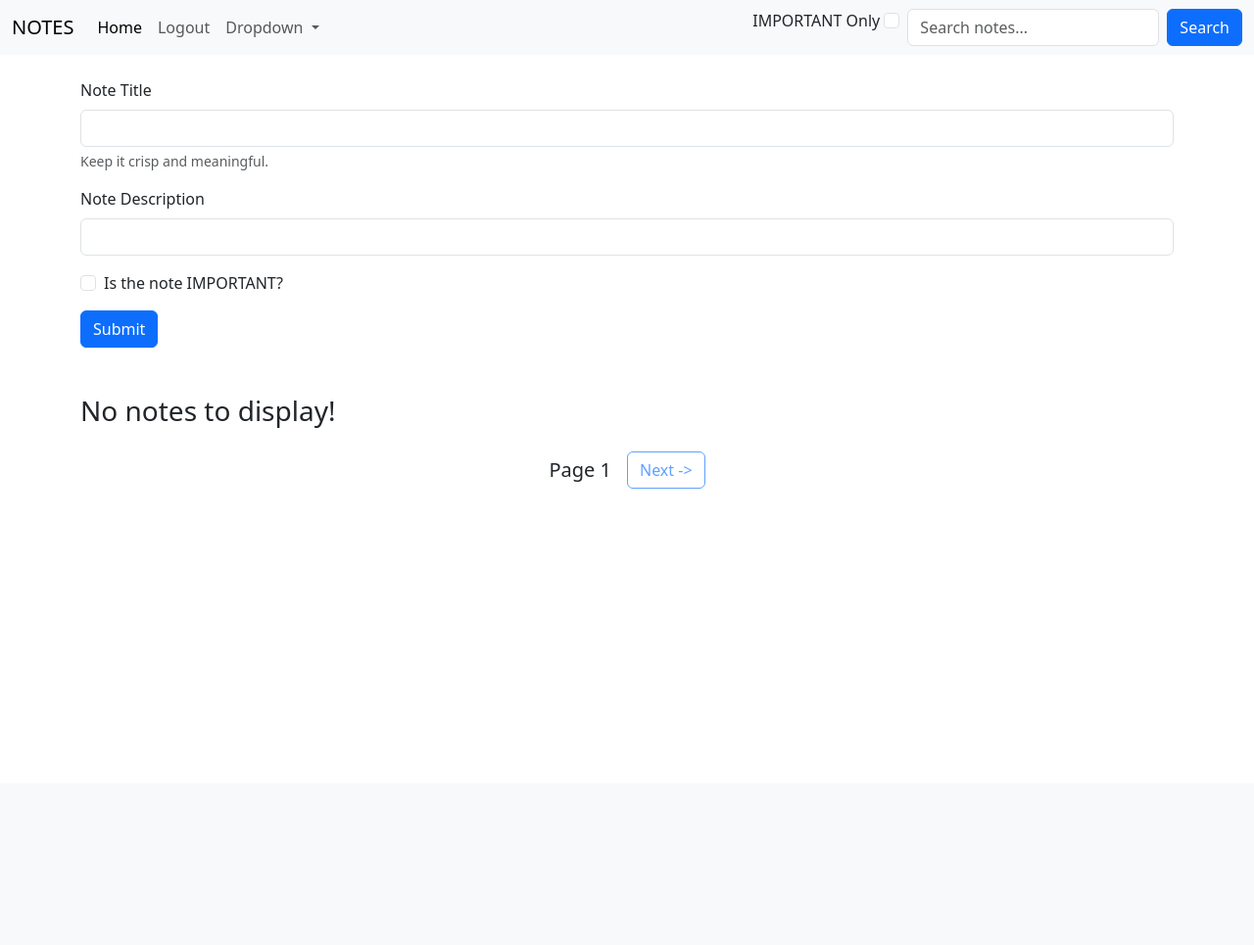
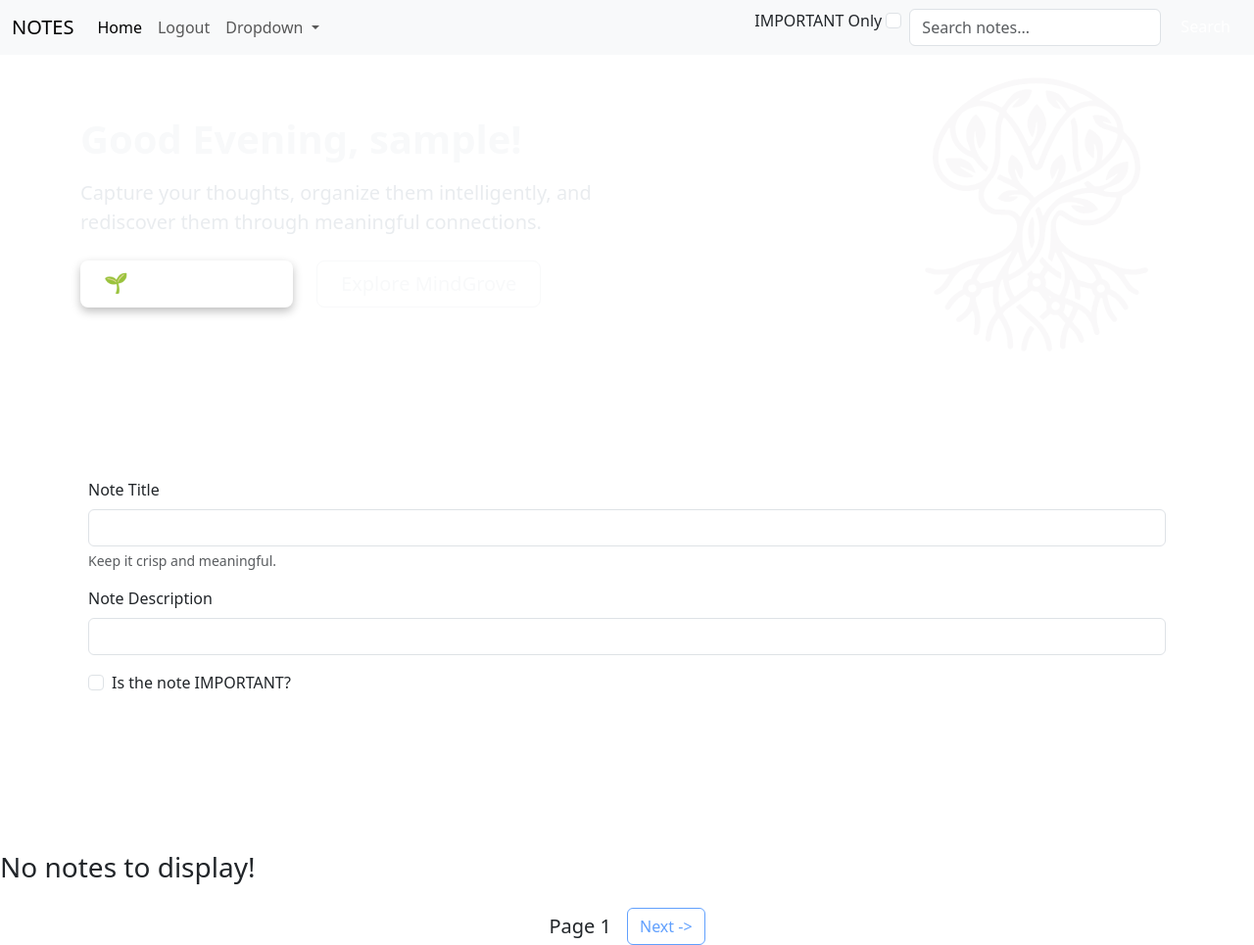
Before and after one commit to VyomGarg04/fastapi-notes-app, a FastAPI app: page /notes in a window 1280 px wide. Shown: the whole page at 98% size. Before the commit the page ends 499 px from the top, so only its background shows below. Run offline with FastAPI, Linux system fonts and the light colour scheme; the visitor is signed in with stand-in values (Sample User, id 1); data that the repository does not hold is empty.

Commit message:
Clean up global CSS architecture

```diff
--- a/routes/auth.py
+++ b/routes/auth.py
@@ -29,7 +29,7 @@ async def user_signup(request: Request):
 async def create_user(request: Request):
     form = await request.form()
     formDict = dict(form)
-    name = formDict.get("name")
+    user_name = formDict.get("user_name")
     email = formDict.get("email")
     password = formDict.get("password")
     confirm_password = formDict.get("confirm_password")
@@ -48,7 +48,7 @@ async def create_user(request: Request):
     hashed_password = create_hash(password)
 
     new_user = {
-        "name":formDict["name"],
+        "user_name":formDict["user_name"],
         "email": formDict["email"].lower(),
         "password": hashed_password
     }
@@ -92,6 +92,7 @@ async def check_user(request: Request):
     if user_exists:
         request.session["user"] = email
         request.session["user_id"] = str(user["_id"])
+        request.session["user_name"] = user["user_name"]
         return RedirectResponse(url = "/notes", status_code=status.HTTP_303_SEE_OTHER)
     else:
         return RedirectResponse(url = "/login?msg=LoginUnsuccessful", status_code=status.HTTP_303_SEE_OTHER)
--- a/routes/note.py
+++ b/routes/note.py
@@ -3,6 +3,7 @@ from fastapi import APIRouter, Request
 # from models.note import Note
 from config.db import conn
 from utils.auth import get_current_user
+from utils.greeting import get_greeting
 from schemas.note import noteEntity, notesEntity
 from fastapi.templating import Jinja2Templates
 import starlette.status as status
@@ -41,6 +42,11 @@ async def get_notes(request: Request, q:str = None, filter_important:bool = Fals
     has_next = page * per_page < total_notes
 
     newDocs = notesEntity(results)
+
+    user_name = request.session.get("user_name")
+    greeting = get_greeting()
+
+
     return templates.TemplateResponse(
         request=request,
         name="index.html",
@@ -52,7 +58,9 @@ async def get_notes(request: Request, q:str = None, filter_important:bool = Fals
             "page":page,
             "has_next":has_next,
             "show_navbar":True,
-            "use_container": True
+            "use_container": False,
+            "greeting": greeting,
+            "user_name": user_name
             }
         )
 
--- /dev/null
+++ b/static/css/dashboard.css
@@ -0,0 +1,82 @@
+/* Hero Section */
+.hero-section {
+  min-height: 10vh;
+  background: fixed;
+  background: linear-gradient(135deg, var(--mg-primary) 0%, var(--mg-primary-dark) 80%);
+  color: #fff;
+  padding: 10px 0;
+  overflow: hidden;
+}
+.hero-logo{
+    height: 300px;
+    margin-left: 250px;
+    width: auto;
+    object-fit: contain;
+    opacity: 0.07;
+    filter: invert(80%) grayscale(50%) brightness(100%);
+    pointer-events: none;
+}
+
+.hero-text-main {
+  color: #F8F9FA;
+}
+
+.hero-text-sec {
+  color: #E9ECEF;
+}
+
+.hero-bnr-btn {
+  background: linear-gradient(135deg, var(--mg-primary), var(--mg-primary-light));
+  color: #fff;
+  border: none;
+  font-weight: 600;
+  transition: all 0.3s ease;
+  box-shadow: 0 4px 10px rgba(0,0,0,0.25);
+}
+.hero-bnr-btn:hover {
+  opacity: 0.95;
+  transform: translateY(-2px);
+}
+
+/* Notes Section */
+#notes {
+  background: var(--mg-bg);
+  padding: 60px 20px;
+  border-radius: 12px;
+  margin-top: -40px; /* overlap effect */
+}
+
+#notes h2 {
+  color: var(--mg-primary);
+  font-weight: 700;
+}
+
+.card {
+  border: 1px solid #dee2e6;
+  border-radius: 8px;
+  transition: transform 0.2s ease;
+}
+.card:hover {
+  transform: translateY(-4px);
+  box-shadow: 0 6px 12px rgba(0,0,0,0.1);
+}
+
+/* Buttons */
+.btn-primary {
+  background-color: var(--mg-primary);
+  border: none;
+}
+.btn-primary:hover {
+  background-color: var(--mg-primary-dark);
+}
+
+/* Responsive tweaks */
+@media (max-width: 991.98px) {
+  .hero-section {
+    text-align: center;
+    padding: 80px 20px;
+  }
+  .hero-logo {
+    display: none; /* hide background logo on mobile */
+  }
+}
--- a/templates/base.html
+++ b/templates/base.html
@@ -9,7 +9,7 @@
 
     <link href="https://cdn.jsdelivr.net/npm/bootstrap@5.3.8/dist/css/bootstrap.min.css" rel="stylesheet"/>
 
-    <link rel="stylesheet" href="{{ url_for('static', path='style.css') }}"/>
+    <link rel="stylesheet" href="{{ url_for('static', path='base.css') }}"/>
     {% block styles %}{% endblock %}
 </head>
 
@@ -23,7 +23,7 @@
     {% endif %}
 
     {% if use_container %}
-    <div class="container mt-4">
+    <div class="container mt-1">
     {% endif %}
 
     {% block content %}
--- a/templates/index.html
+++ b/templates/index.html
@@ -4,9 +4,37 @@
 Home
 {% endblock %}
 
-{% block content %}
+{% block styles %}
+<link rel="stylesheet" href="{{ url_for('static', path='css/dashboard.css') }}">
+{% endblock %}
 
 
+
+
+{% block content %}
+<section id="hero" class="hero-section text-white text-center text-md-start">
+    <div class="container">
+        <div class="row align-items-center g-5">
+            <div class="col-md-6">
+                <h1 class="display-6 fw-bold mb-3 hero-text-main">
+                    {{ greeting }}{% if user_name %}, {{ user_name }}{% endif %}!
+                </h1>
+                <p class="lead mb-4 hero-text-sec">
+                    Capture your thoughts, organize them intelligently, and rediscover them through meaningful connections.
+                </p>
+                <div class="d-grid gap-3 d-md-flex justify-content-md-start">
+                    <a href="/signup" class="btn btn-light btn-lg px-4 me-md-2 fw-bold hero-bnr-btn">🌱 Start Growing</a>
+                    <a href="#features" class="btn btn-outline-light btn-lg px-4">Explore MindGrove</a>
+                </div>
+            </div>
+            <div class="col-md-6 text-center">
+                <img src="{{ url_for('static', path='images/logo.svg') }}" alt="MindGrove" class="hero-logo">
+            </div>
+        </div>
+    </div>
+</section>
+<br><br>
+<section id="notes" class="container mt-1">
   <form method="POST">
     <div class="mb-3">
         <label for="note_title" class="form-label">Note Title</label>
@@ -23,6 +51,7 @@ Home
     </div>
     <button type="submit" class="btn btn-primary">Submit</button>
   </form>
+</section>
 <br><br>
 {% if newDocs %}
 <h2>Your Notes</h2>
--- a/templates/login.html
+++ b/templates/login.html
@@ -5,8 +5,7 @@ Login | MindGrove
 {% endblock %}
 
 {% block styles %}
-<!-- Ensure you bump the version number to break the cache again! -->
-<link rel="stylesheet" href="{{ url_for('static', path='css/auth.css') }}?v=2.0">
+<link rel="stylesheet" href="{{ url_for('static', path='css/auth.css') }}">
 {% endblock %}
 
 {% block content %}
--- /dev/null
+++ b/utils/greeting.py
@@ -0,0 +1,10 @@
+from datetime import datetime
+
+def get_greeting():
+    hour = datetime.now().hour
+    if 5 <= hour < 12:
+        return "Good Morning"
+    elif 12 <= hour < 17:
+        return "Good Afternoon"
+    else:
+        return "Good Evening"
```
Also changed, not shown: static/css/style.css (deleted, +0 -22 lines), templates/signup.html (+3 -4 lines). Lines whose indentation alone changed are shown as unchanged.
